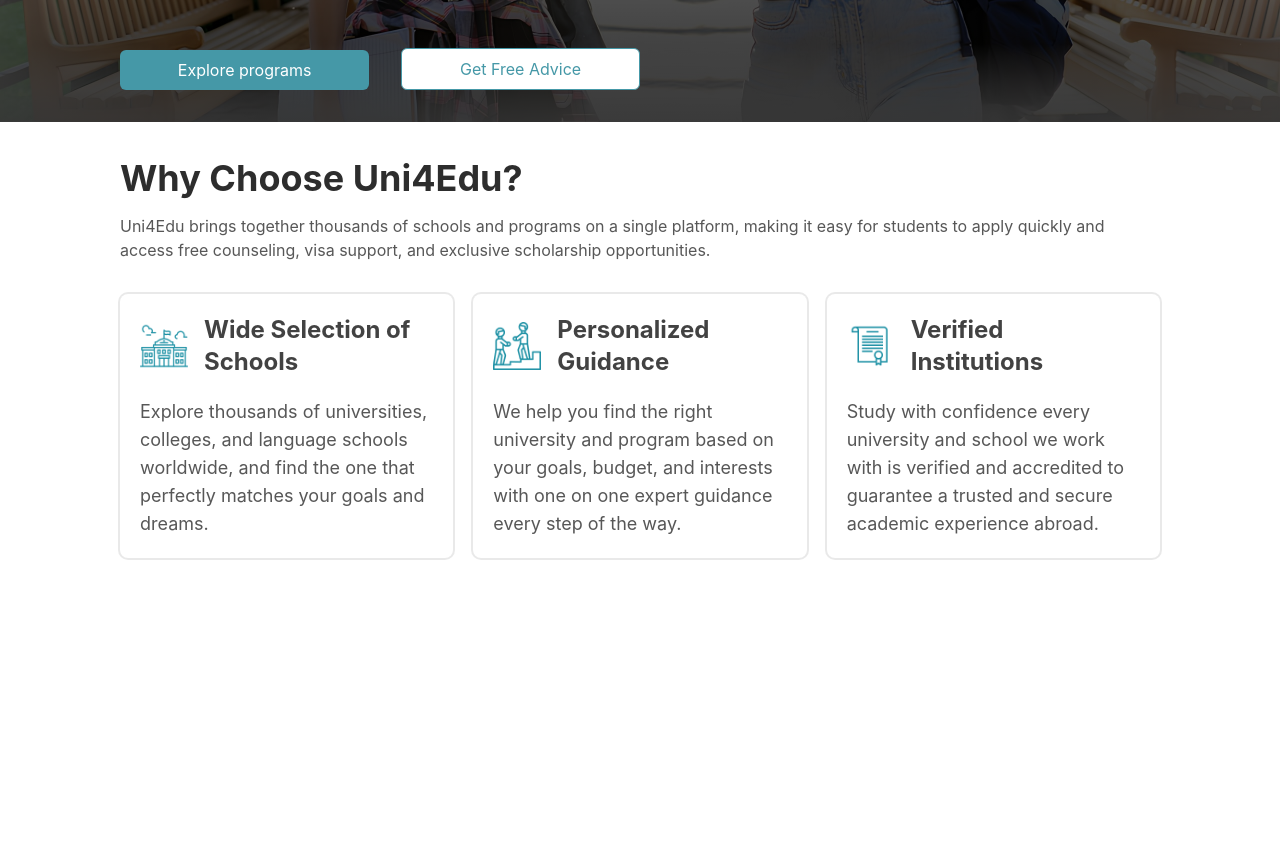
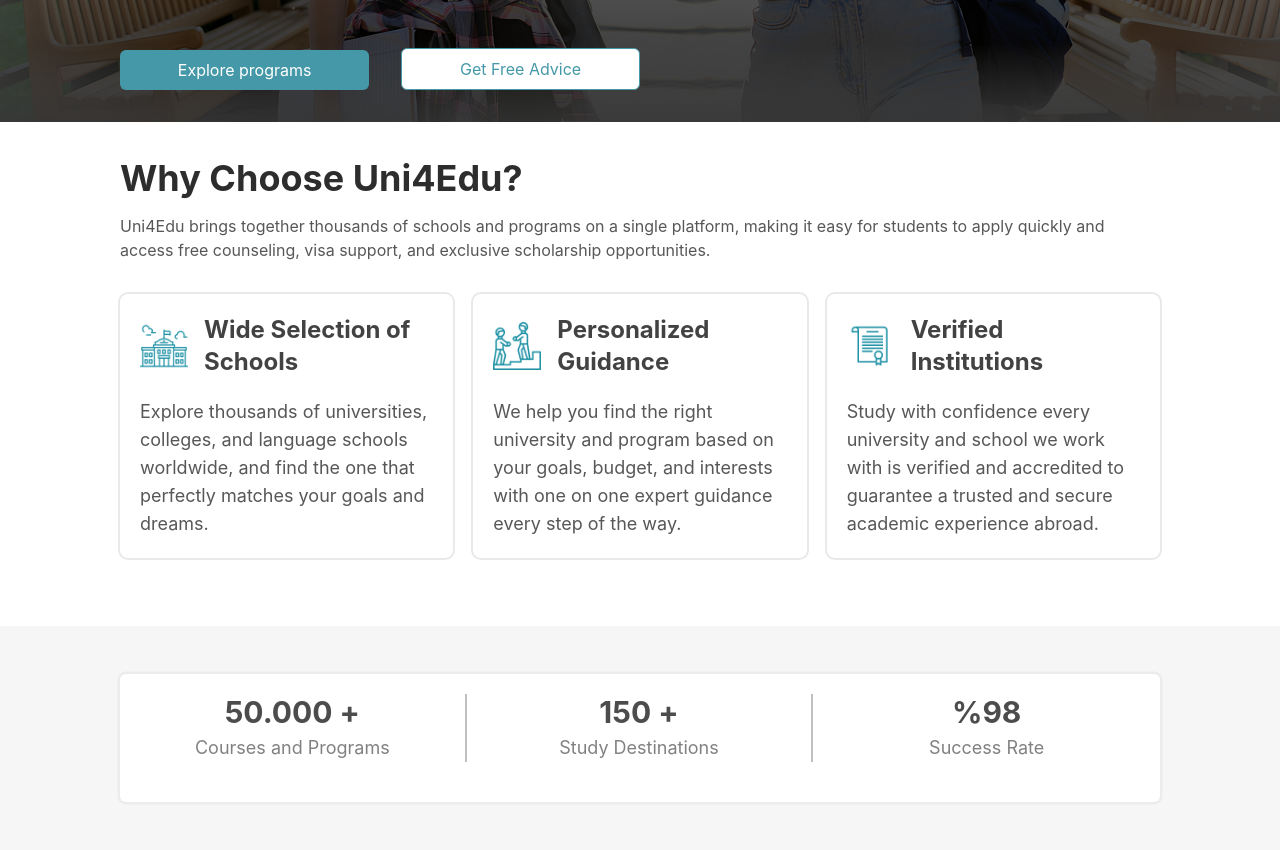
Before and after one commit to obedeveloper/the-gym-css-gate, a website: page index.html in a window 1280 px wide. Shown: the part 633-1483 px from the top of the page. Before the commit the page ends 1259 px from the top, so only its background shows below. Drawn offline with nearby package versions, Linux system fonts and the light colour scheme; files that its build step writes are made by us from their sources.

Commit message:
Add stats

```diff
--- a/index.css
+++ b/index.css
@@ -34,3 +34,19 @@
     @apply col-span-2 text-lg text-main/80;
   }
 }
+
+@utility stats {
+  @apply space-y-1;
+
+  &:not(:last-child) {
+    @apply border-main/30 lg:border-r-2;
+  }
+
+  h3 {
+    @apply text-2xl font-bold sm:text-3xl;
+  }
+
+  p {
+    @apply opacity-70 sm:text-lg;
+  }
+}
--- a/index.html
+++ b/index.html
@@ -125,6 +125,26 @@
           </div>
         </div>
       </section>
+      <section class="bg-header py-12 text-main/85">
+        <div class="wrapper">
+          <div
+            class="grid grid-cols-[repeat(auto-fit,minmax(min(100%,250px),1fr))] space-y-5 rounded-md bg-white py-5 text-center ring-[2.5px] ring-main/5 *:stats"
+          >
+            <div>
+              <h3>50.000 +</h3>
+              <p>Courses and Programs</p>
+            </div>
+            <div>
+              <h3>150 +</h3>
+              <p>Study Destinations</p>
+            </div>
+            <div>
+              <h3>%98</h3>
+              <p>Success Rate</p>
+            </div>
+          </div>
+        </div>
+      </section>
     </main>
   </body>
 </html>
```
